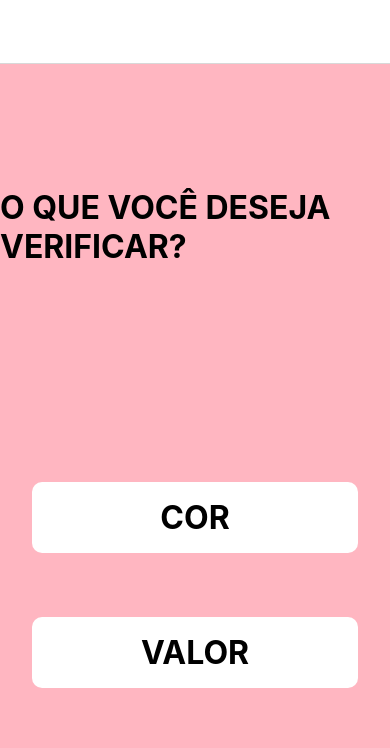
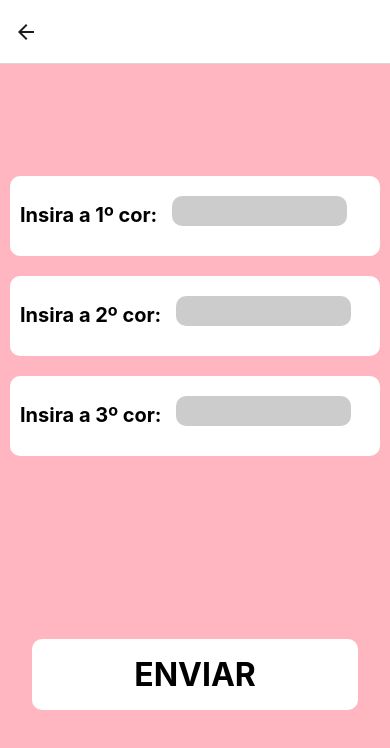
Before and after one commit to DaviMacielCavalcante/projeto-resistores, a React Native app in the folder Resistores-App/: screen /CorScreen in a window 390 px wide. Shown: the top 748 px of the page. Built offline with nearby package versions, Linux system fonts and the light colour scheme.

Commit message:
Criação das Telas de Input

```diff
--- a/Resistores-App/App.js
+++ b/Resistores-App/App.js
@@ -3,6 +3,8 @@ import { NavigationContainer } from '@react-navigation/native';
 import { createNativeStackNavigator } from '@react-navigation/native-stack';
 
 import InitialScreen from './screens/InitialScreen';
+import ValorNumericoScreen from './screens/ValorNumericoScreen';
+import CorScreen from './screens/CorScreen';
 
 const Tab = createNativeStackNavigator();
 
@@ -10,9 +12,10 @@ export default function App() {
   return (
     <NavigationContainer>
       <StatusBar />
-      <Tab.Navigator>
-        <Tab.Screen name='initialScreen' component={InitialScreen} options={{headerTitle: ''}}/>
-
+      <Tab.Navigator initialRouteName='InitialScreen'>
+        <Tab.Screen name='InitialScreen' component={InitialScreen} options={{headerTitle: ''}}/>
+        <Tab.Screen name='ValorNumericoScreen' component={ValorNumericoScreen} options={{headerTitle: ''}}/>
+        <Tab.Screen name='CorScreen' component={CorScreen} options={{headerTitle: ''}}/>
       </Tab.Navigator>
     </NavigationContainer>
   );
--- /dev/null
+++ b/Resistores-App/screens/CorScreen.js
@@ -0,0 +1,74 @@
+import { View, Text, StyleSheet, TextInput } from "react-native";
+
+import Botao from "../components/ui/Botao";
+
+function CorScreen() {
+    return (
+        <View style={styles.rootContainer}>
+            <View>
+                <View style={styles.inputsContainer}>
+                    <Text style={styles.txt
+                    }>Insira a 1º cor: </Text>
+                    <View style={styles.   inputContainer}>
+                        <TextInput style
+                        ={styles.txtInput}/>
+                    </View>
+                </View>
+                <View style={styles.inputsContainer}>
+                    <Text style={styles.txt
+                    }>Insira a 2º cor: </Text>
+                    <View style={styles.   inputContainer}>
+                        <TextInput style
+                        ={styles.txtInput}/>
+                    </View>
+                </View>
+                <View style={styles.inputsContainer}>
+                    <Text style={styles.txt
+                    }>Insira a 3º cor: </Text>
+                    <View style={styles.   inputContainer}>
+                        <TextInput style
+                        ={styles.txtInput}/>
+                    </View>
+                </View>
+            </View>
+            <Botao>ENVIAR</Botao>
+        </View>
+    );
+}
+
+const styles = StyleSheet.create({
+    rootContainer: {
+        flex: 1,
+        backgroundColor: '#FFB6C1',
+        paddingVertical: 32,
+        justifyContent: 'space-around'
+    },
+    inputsContainer: {
+        flexDirection: 'row',
+        alignItems: 'baseline',
+        backgroundColor: 'white',
+        margin: 10,
+        padding: 10,
+        borderRadius: 10
+    },
+    inputContainer: {
+        backgroundColor: '#ccc',
+        width: '50%',
+        height: '50%',
+        borderRadius: 10,
+        margin: 10,
+        padding: 10,
+        fontWeight: 'bold',
+    },
+    txt: {
+        fontWeight: 'bold',
+        fontSize: 20
+    },
+    txtInput: {
+        color: 'white',
+        fontWeight: 'bold',
+        fontSize: 16
+    }
+});
+
+export default CorScreen;
--- /dev/null
+++ b/Resistores-App/screens/ValorNumericoScreen.js
@@ -0,0 +1,72 @@
+import { View, Text, StyleSheet, TextInput } from "react-native";
+
+import Botao from "../components/ui/Botao";
+
+function ValorNumericoScreen() {
+    return (
+        <View style={styles.rootContainer}>
+            <View>
+                <View style={styles.inputsContainer}>
+                    <Text style={styles.txt
+                    }>Insira o 1º valor: </Text>
+                    <View style={styles.   inputContainer}>
+                        <TextInput style={styles.txtInput}/>
+                    </View>
+                </View>
+                <View style={styles.inputsContainer}>
+                    <Text style={styles.txt
+                    }>Insira o 2º valor: </Text>
+                    <View style={styles.   inputContainer}>
+                        <TextInput style={styles.txtInput}/>
+                    </View>
+                </View>
+                <View style={styles.inputsContainer}>
+                    <Text style={styles.txt
+                    }>Insira o 3º valor: </Text>
+                    <View style={styles.   inputContainer}>
+                        <TextInput style={styles.txtInput}/>
+                    </View>
+                </View>
+            </View>
+            <Botao>ENVIAR</Botao>
+        </View>
+    );
+}
+
+const styles = StyleSheet.create({
+    rootContainer: {
+        flex: 1,
+        backgroundColor: '#FFB6C1',
+        paddingVertical: 32,
+        justifyContent: 'space-around'
+    },
+    inputsContainer: {
+        flexDirection: 'row',
+        alignItems: 'baseline',
+        backgroundColor: 'white',
+        margin: 10,
+        padding: 10,
+        borderRadius: 10
+    },
+    inputContainer: {
+        backgroundColor: '#ccc',
+        width: '50%',
+        height: '50%',
+        borderRadius: 10,
+        margin: 10,
+        padding: 10,
+        color: 'white',
+        fontWeight: 'bold',
+    },
+    txt: {
+        fontWeight: 'bold',
+        fontSize: 20
+    },
+    txtInput: {
+        color: 'white',
+        fontWeight: 'bold',
+        fontSize: 14
+    }
+});
+
+export default ValorNumericoScreen;
```
